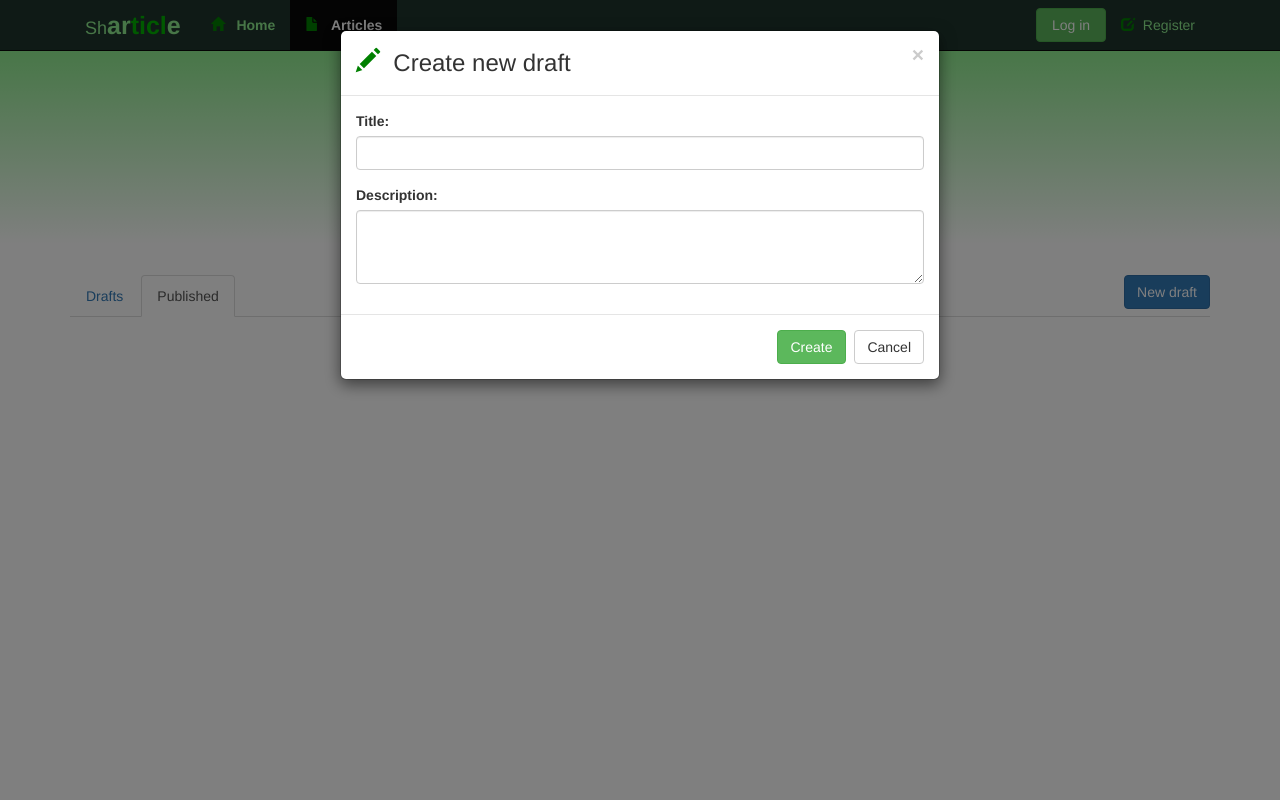
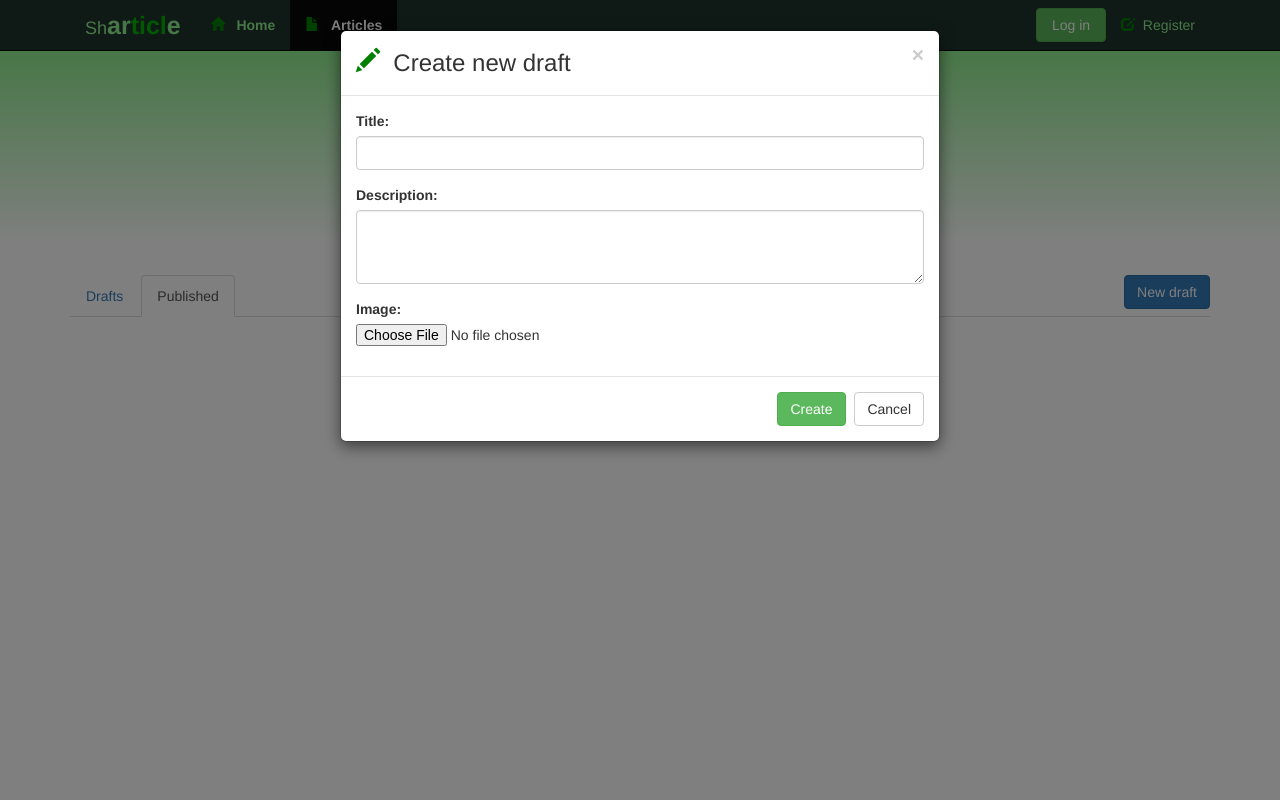
Before and after one commit to jmgf/sharticle, a Django app: template articles/templates/articles/articles.html in a window 1280 px wide, after a click on "New draft". Run offline with Django 3.2, Linux system fonts and the light colour scheme; the template is opened without the code that fills it: most values are stand-ins (such as "Sample title", 1, 10 or a date in 2020); some libraries are stand-ins or nearby versions.

```diff
--- a/articles/templates/articles/articles.html
+++ b/articles/templates/articles/articles.html
@@ -143,7 +143,7 @@
             <div id="new_draft_modal" class="modal fade" role="dialog">
                 <div class="modal-dialog">
                     <!-- Modal content-->
-                    <form method="POST" action="{% url "articles:create_article"  %}">
+                    <form method="POST" action="{% url "articles:create_article"  %}"  enctype="multipart/form-data">
                         {% csrf_token %}
                         <div class="modal-content">
                             <div class="modal-header">
@@ -158,6 +158,10 @@
                                 <div class="form-group">
                                     <label for="new_article_description">Description: </label>
                                     <textarea rows="3" class="form-control" id="new_article_description" name="description"></textarea>
+                                </div>
+                                <div class="form-group">
+                                    <label for="new_article_image">Image: </label>
+                                    <input name="file" type="file" accept="image/png,image/jpg,image/jpeg">
                                 </div>
                             </div>
                             <div class="modal-footer">
@@ -240,12 +244,13 @@
                                         data.articles.forEach(article => {
                                             if (user.profileImagePath) user_image_html = '<img src="' + user.profileImagePath + '" class="pull-left" style="margin-right: 20px;  border-radius: 5px;" height="68"></img>';
                                             else user_image_html = '<span class="glyphicon glyphicon-user pull-left" style="font-size:55px; margin-right: 20px;"></span>';
+                                            var article_image_url = (article.image_path != "" ? ('/static/articles/' + article.image_path) : "https://www.freeiconspng.com/uploads/no-image-icon-6.png")
                                             html += `
                                                 <div class="col-md-6" id="article_box_${ article.id }">
                                                     <div class="article-box">
                                                         <div class="row">
                                                             <div class="col-sm-6">
-                                                                <div class="article-box-image" style="background-image: url('${article.image_path != "" ? article.image_path : "https://www.freeiconspng.com/uploads/no-image-icon-6.png"}');">
+                                                                <div class="article-box-image" style="background-image: url('${article_image_url}');">
                                                                     <div class="article-box-controls">
                                                                         <p style="display: table-cell; vertical-align: middle">
                                                                             <span class="glyphicon glyphicon-trash" title="Delete" style="color: #f45642" data-toggle="modal" data-target="#delete_article_modal_${ article.id }"></span>
@@ -325,7 +330,7 @@
                                 <div class="row">
                                     <div class="col-sm-6">
                                         {% if article.image_path != "" %}
-                                        <div class="article-box-image" style="background-image: url('{{ article.image_path }}');">
+                                        <div class="article-box-image" style="background-image: url('/static/articles/{{ article.image_path }}');">
                                         {% else %}
                                         <div class="article-box-image" style="background-image: url('https://www.freeiconspng.com/uploads/no-image-icon-6.png');">
                                         {% endif %}
@@ -475,7 +480,7 @@
                             <div class="row">
                                 <div class="col-sm-6">
                                     {% if article.image_path != "" %}
-                                    <div class="article-box-image" style="background-image: url('{{ article.image_path }}');">
+                                    <div class="article-box-image" style="background-image: url('/static/articles/{{ article.image_path }}');">
                                     {% else %}
                                     <div class="article-box-image" style="background-image: url('https://www.freeiconspng.com/uploads/no-image-icon-6.png');">
                                     {% endif %}
--- a/articles/urls.py
+++ b/articles/urls.py
@@ -24,6 +24,7 @@ urlpatterns = [
     path('articles/new/', views.create_article, name="create_article"),
     path('articles/edit/<id>/', views.edit_article, name="edit_article"),
     path('articles/delete/<id>/', views.delete_article, name="delete_article"),
+    path('articles/save/<id>/', views.save_article, name="save_article"),
     # GENERAL ARTICLES
     #path('@<author>/<title>/', views.read_article, name="read_article"),
 ]
```
Also changed, not shown: articles/views.py (+23 -0 lines).
